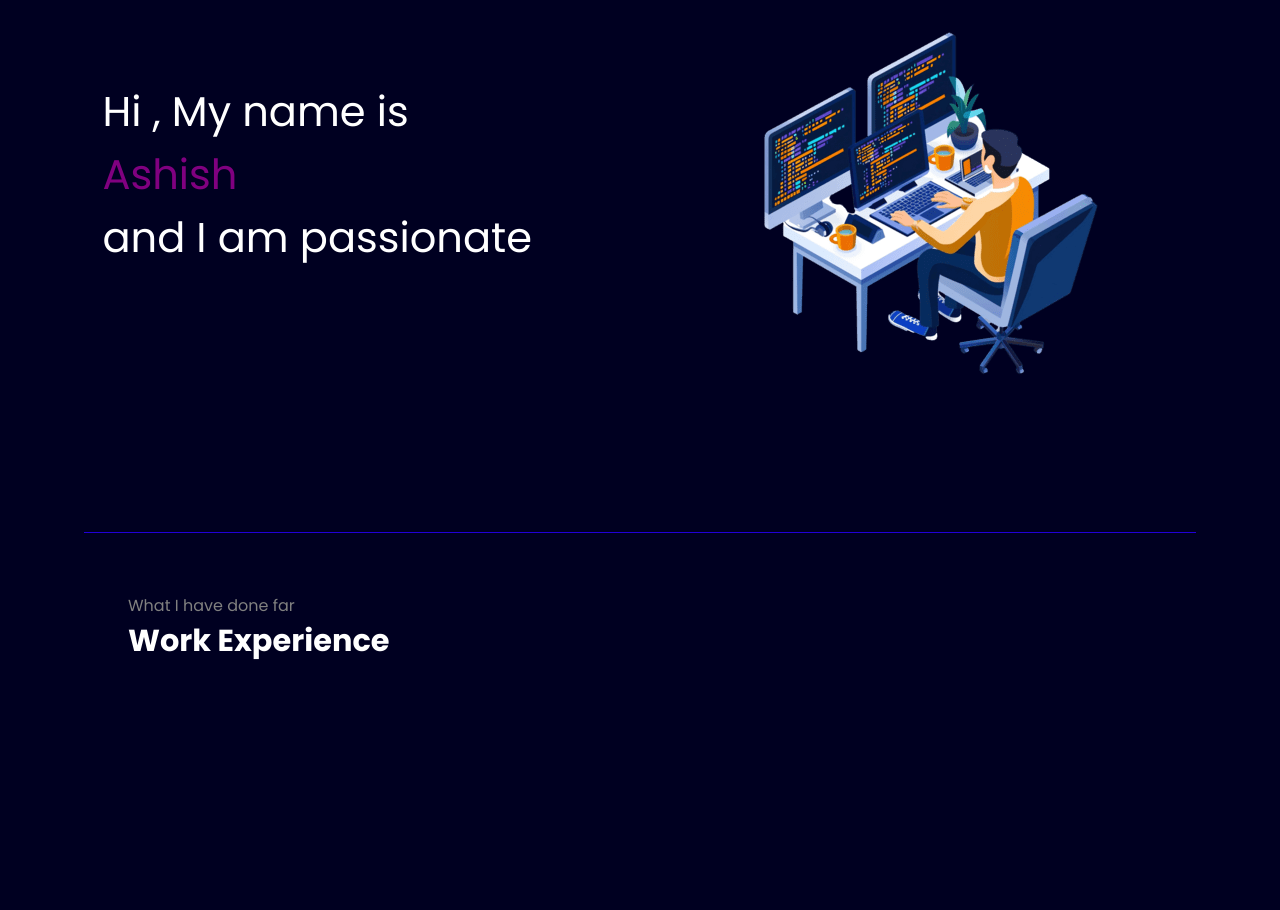
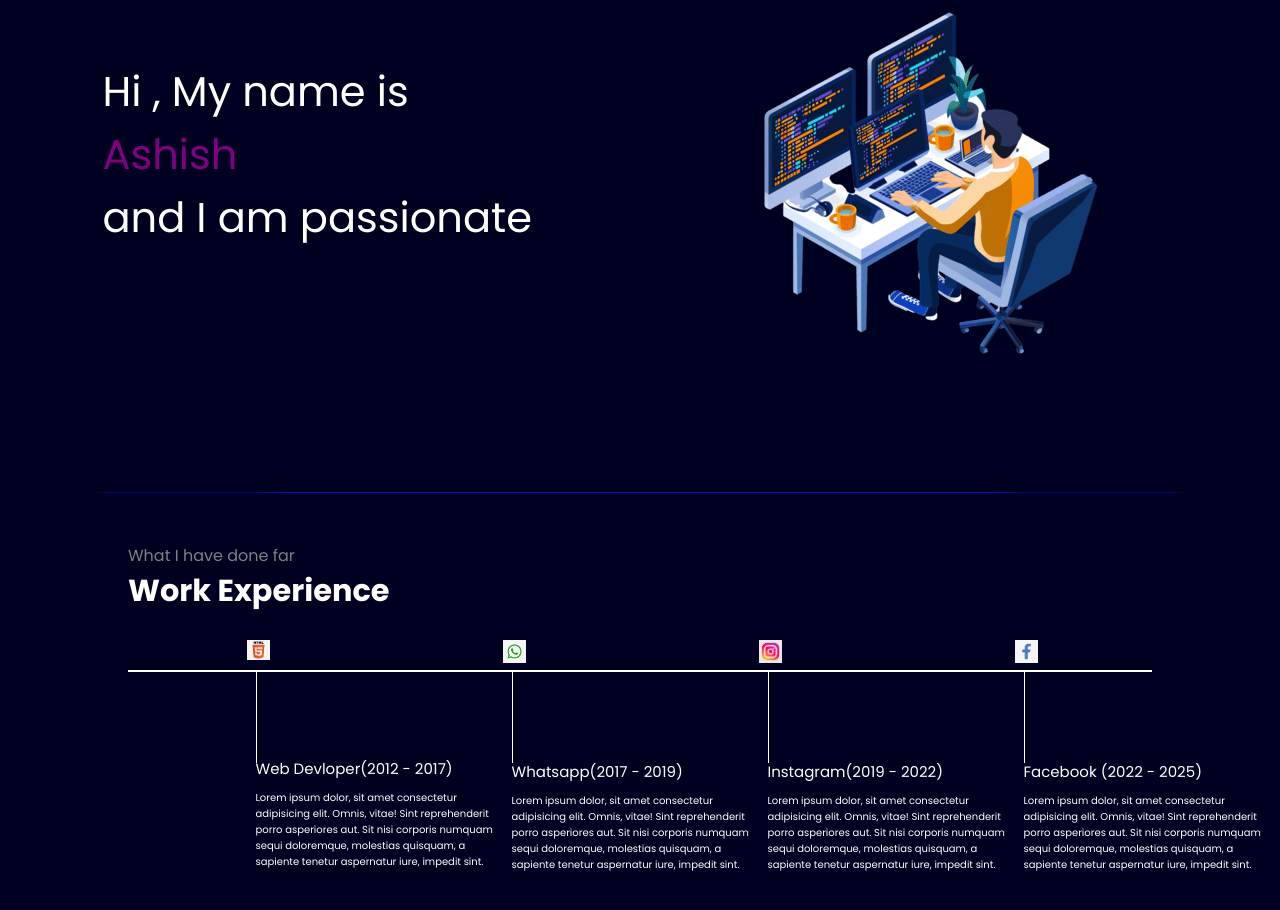
Before and after one commit to Ashish-3H4X/protfolio, a plain HTML site: page index.html in a window 1280 px wide. Shown: the part 200-1110 px from the top of the page. Before the commit the page ends 864 px from the top, so only its background shows below. Drawn offline with nearby package versions, Linux system fonts and the light colour scheme.

Commit message:
work experience section

```diff
--- a/index.html
+++ b/index.html
@@ -53,7 +53,7 @@
         display: flex;
         justify-content: space-around;
         align-items: center;
-        margin: 130px 0;
+        margin: 110px 0;
       }
       .firstSection > div {
         width: 34%;
@@ -71,19 +71,57 @@
       .secondSection {
         max-width: 80vw;
         margin: auto;
+        height: 80vh;
       }
 
       main hr {
         background: #2100d8;
         border: 0;
         height: 1px;
-        margin: 60px 84px;
+        margin: 50px 84px;
+        border-radius: 100%;
       }
-      .secondSection h1{
+      .secondSection h1 {
         font-size: 1.9rem;
       }
-      .text-gray{
+      .text-gray {
         color: gray;
+      }
+      .secondSection .box {
+        background-color: white;
+        width: 80vw;
+        height: 2px;
+        margin: 56px 0;
+        display: flex;
+        justify-content: space-around;
+      }
+      .secondSection .vertically {
+        height: 93px;
+        width: 1px;
+        background-color: white;
+        margin: 0 100px;
+      }
+
+      .vertically img {
+        width: 23px;
+        position: relative;
+        top: -30px;
+        right: 9px;
+      }
+      .vertical-title {
+        position: relative;
+        top: 60px;
+        font-size: 15px;
+        width: max-content;
+
+      }
+      .vertical-desc {
+        position: relative;
+        top: 60px;
+        width: 250px;
+        font-size: 10px;
+        margin-top: 10px;
+         padding-right: 20px;
       }
     </style>
   </head>
@@ -123,8 +161,51 @@
       <section class="secondSection">
         <span class="text-gray">What I have done far</span>
         <h1>Work Experience</h1>
+        <div class="box">
+          <div class="vertically">
+            <img src="image/html.png" alt="" />
+            <div class="vertical-title"><p>Web Devloper(2012 - 2017)</p></div>
+            <div class="vertical-desc">
+              Lorem ipsum dolor, sit amet consectetur adipisicing elit. Omnis,
+              vitae! Sint reprehenderit porro asperiores aut. Sit nisi corporis
+              numquam sequi doloremque, molestias quisquam, a sapiente tenetur
+              aspernatur iure, impedit sint.
+            </div>
+          </div>
+
+          <div class="vertically">
+            <img src="image/whatsapp.jpg" alt="" />
+            <div class="vertical-title"><p>Whatsapp(2017 - 2019)</p></div>
+            <div class="vertical-desc">
+              Lorem ipsum dolor, sit amet consectetur adipisicing elit. Omnis,
+              vitae! Sint reprehenderit porro asperiores aut. Sit nisi corporis
+              numquam sequi doloremque, molestias quisquam, a sapiente tenetur
+              aspernatur iure, impedit sint.
+            </div>
+          </div>
+          <div class="vertically">
+            <img src="image/instagram.avif" alt="" />
+            <div class="vertical-title"><p>Instagram(2019 - 2022)</p></div>
+            <div class="vertical-desc">
+              Lorem ipsum dolor, sit amet consectetur adipisicing elit. Omnis,
+              vitae! Sint reprehenderit porro asperiores aut. Sit nisi corporis
+              numquam sequi doloremque, molestias quisquam, a sapiente tenetur
+              aspernatur iure, impedit sint.
+            </div>
+          </div>
+          <div class="vertically">
+            <img src="image/facebook.png" alt="" />
+            <div class="vertical-title"><p>Facebook (2022 - 2025)</p></div>
+            <div class="vertical-desc">
+              Lorem ipsum dolor, sit amet consectetur adipisicing elit. Omnis,
+              vitae! Sint reprehenderit porro asperiores aut. Sit nisi corporis
+              numquam sequi doloremque, molestias quisquam, a sapiente tenetur
+              aspernatur iure, impedit sint.
+            </div>
+          </div>
+
+        </div>
       </section>
-
     </main>
     <!-- Load library from the CDN -->
     <script src="https://unpkg.com/typed.js@2.1.0/dist/typed.umd.js"></script>
```
Also changed, not shown: image/facebook.png (added), image/html.png (added), image/instagram.avif (added), image/whatsapp.jpg (added).
